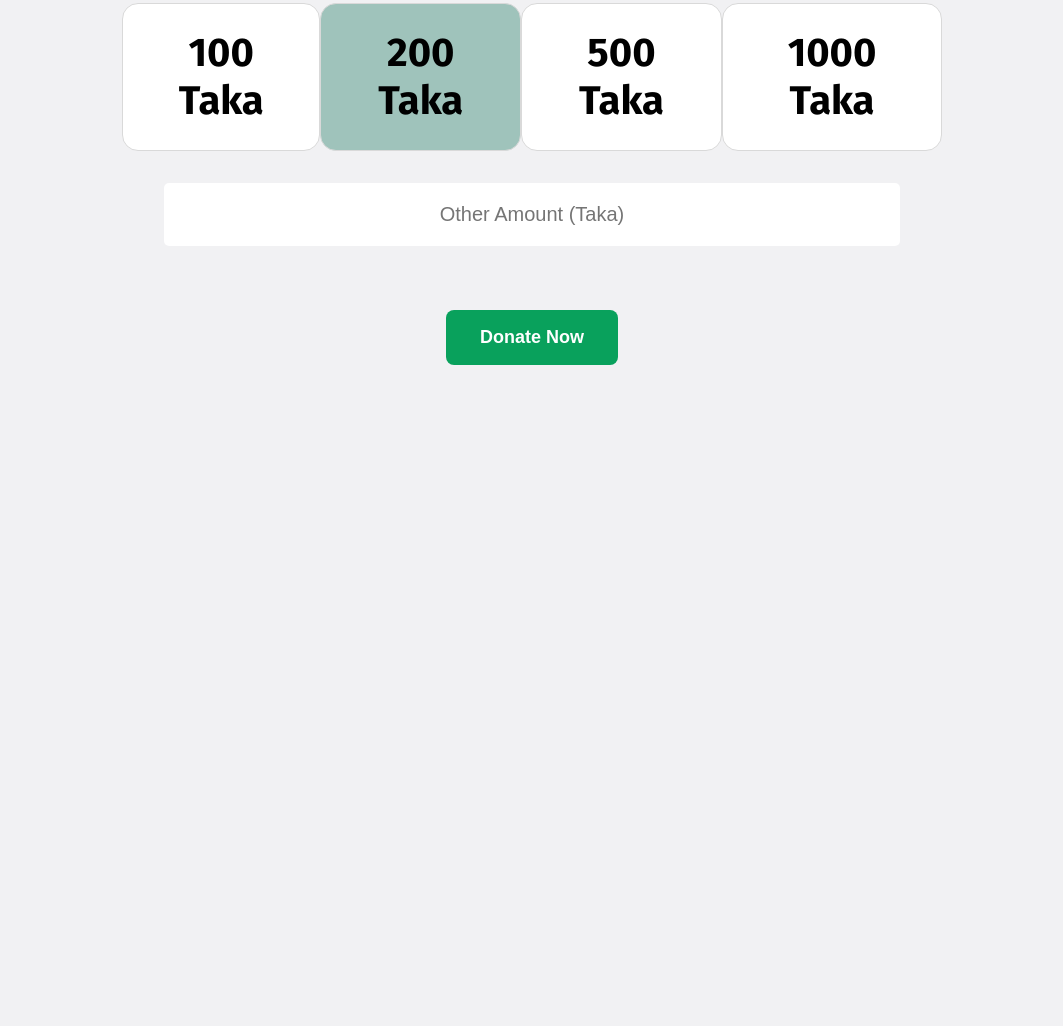
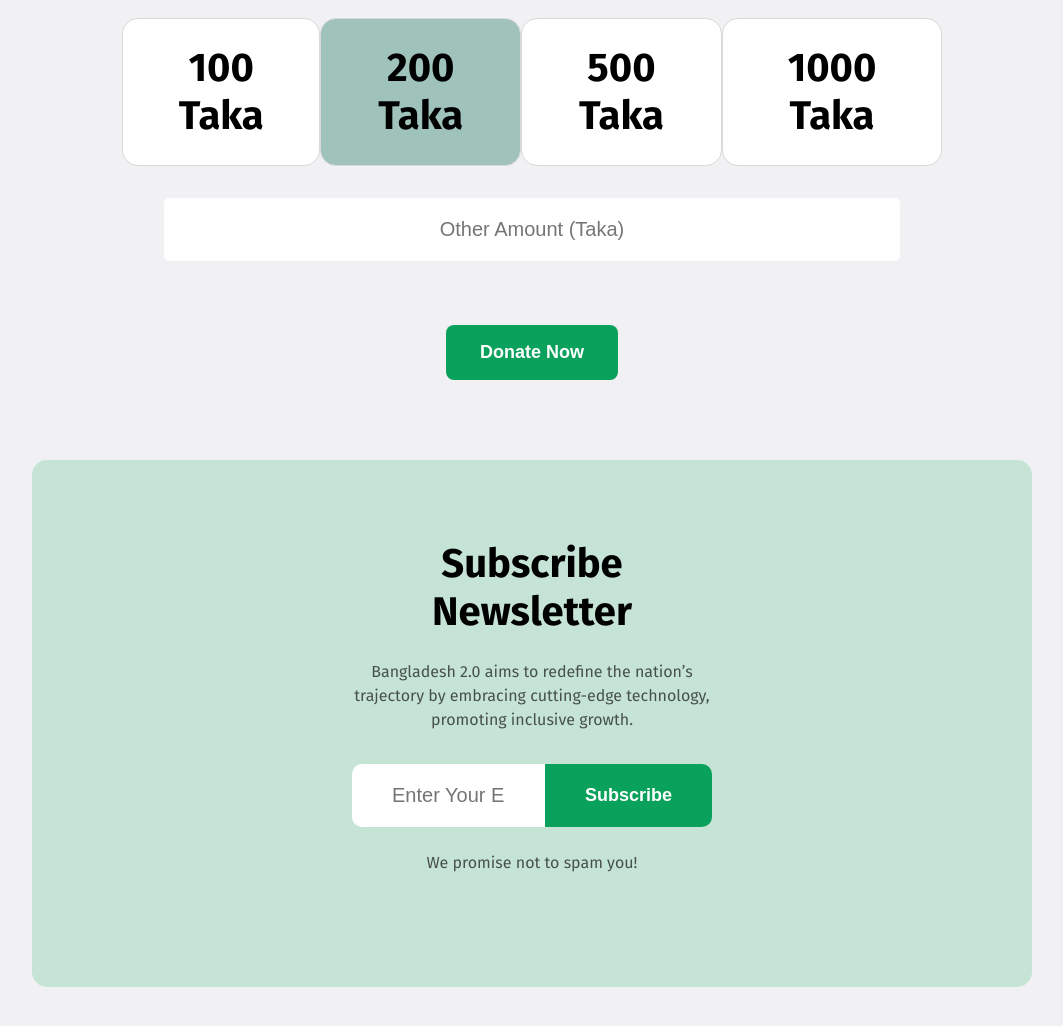
Before and after one commit to Charlie-033/B11-Assignment-1, a plain HTML site: page index.html in a window 1280 px wide. Shown: the part 3585-4611 px from the top of the page, without its empty margins (108-1171 px from the left). Before the commit the page ends 3950 px from the top, so only its background shows below. Drawn offline with Linux system fonts and the light colour scheme; a web font is replaced by a local one.

Commit message:
Almost done

```diff
--- a/index.html
+++ b/index.html
@@ -145,5 +145,15 @@
         <button class="donate-btn">Donate Now</button>
       </div>
     </section>
+    <section class="eight">
+      <div class="div-eight">
+        <h1 class="newsletter">Subscribe Newsletter</h1>
+        <p class="newsletter-des">Bangladesh 2.0 aims to redefine the nation’s trajectory by embracing cutting-edge technology, promoting inclusive growth.</p>
+        <div class="input"><input class="email-input" type="text" placeholder="Enter Your Email Here">
+        <input class="subscribe" type="button" value="Subscribe"></div>
+        <p class="spam">We promise not to spam you!</p>
+
+      </div>
+    </section>
   </body>
 </html>
--- a/styles/style.css
+++ b/styles/style.css
@@ -296,11 +296,12 @@
 .donate-text{
     font-size: 40px;
 }
-.donate-information{
+.donate-information, .newsletter-des, .spam{
     font-size: 16px;
     color: #0e0e0eb0;
     margin-top: 24px;
     margin-bottom: 32px;
+    line-height: 1.5;
 }
 .amount1, .amount2, .amount3, .amount4{
     font-size: 40px;
@@ -334,18 +335,52 @@
     margin-top: 32px;
 }
 .amount1:hover{
-    background-color: rgba(255, 0, 0, 0.249);
+    background-color: rgba(0, 255, 0, 0.301);
     transition: 0.7s;
 }
 .amount2:hover{
-    background-color: rgba(255, 2, 2, 0.4);
+    background-color: rgba(0, 255, 0, 0.4);
     transition: 0.7s;
 }
 .amount3:hover{
-    background-color: rgba(251, 7, 7, 0.597);
+    background-color: rgba(0, 255, 0, 0.501);
     transition: 0.7s;
 }
 .amount4:hover{
-    background-color: rgba(255, 0, 0, 0.801);
+    background-color: rgba(0, 255, 0, 0.598);
     transition: 0.7s;
 }
+/* div-eight */
+.div-eight{
+    margin: 80px 140px;
+    text-align: center;
+    background-color: #C6E4D6;
+    border-radius: 15px;
+    padding: 80px 320px;
+}
+.newsletter{
+    font-size: 40px;
+}
+.email-input{
+    width: 40%;
+    padding: 20px 40px;
+    border: none;
+    font-size: 20px;
+    border-top-left-radius: 10px;
+    border-bottom-left-radius: 10px;
+}
+.subscribe{
+    font-size: 18px ;
+    font-weight: 600;
+    padding: 20px 40px;
+    color: white;
+    background-color: #09A15C;
+    border: none;
+    border-top-right-radius: 10px;
+    border-bottom-right-radius: 10px;
+
+}
+.input{
+    display: flex;
+    justify-content: center;
+}
```
